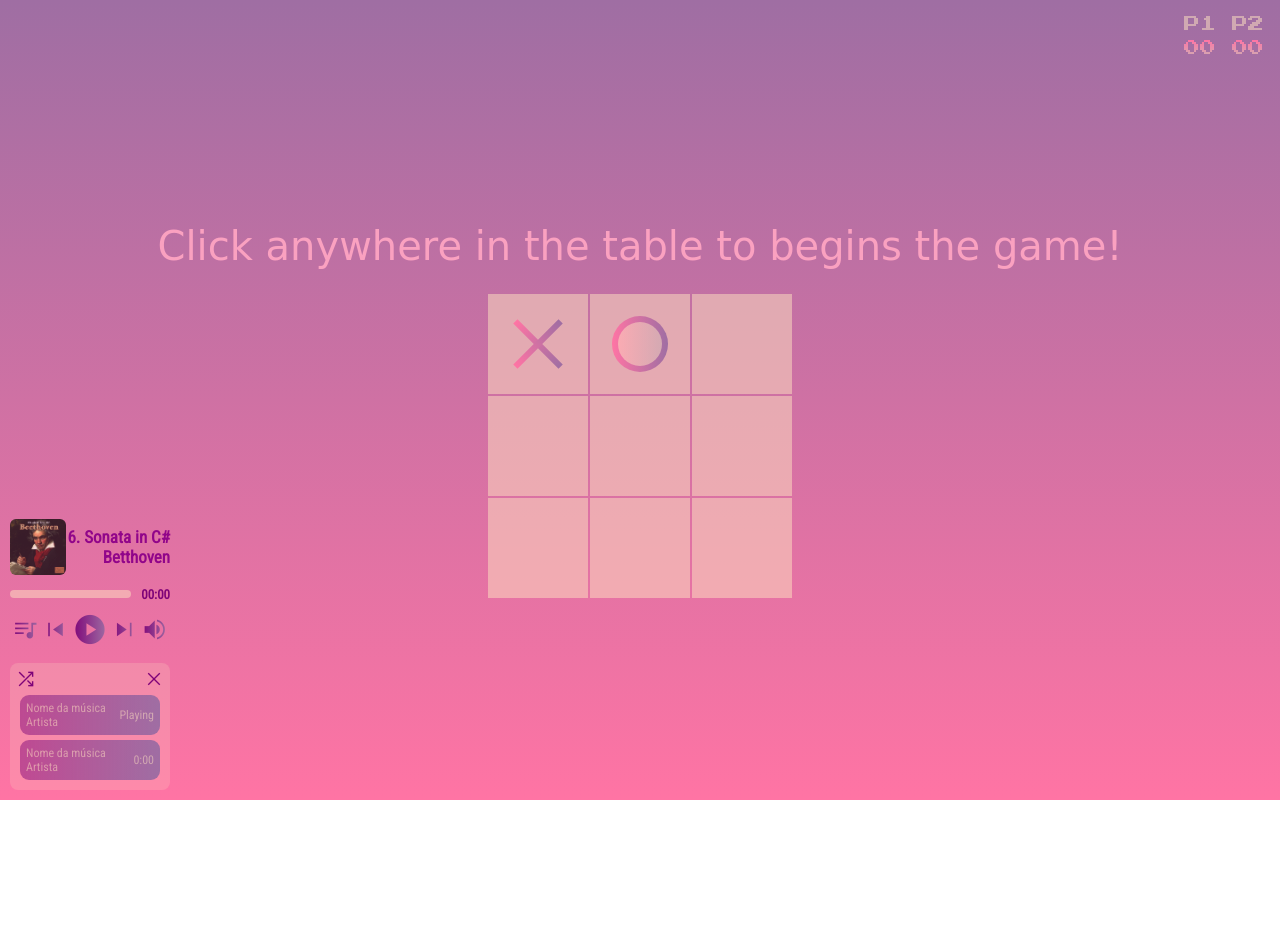
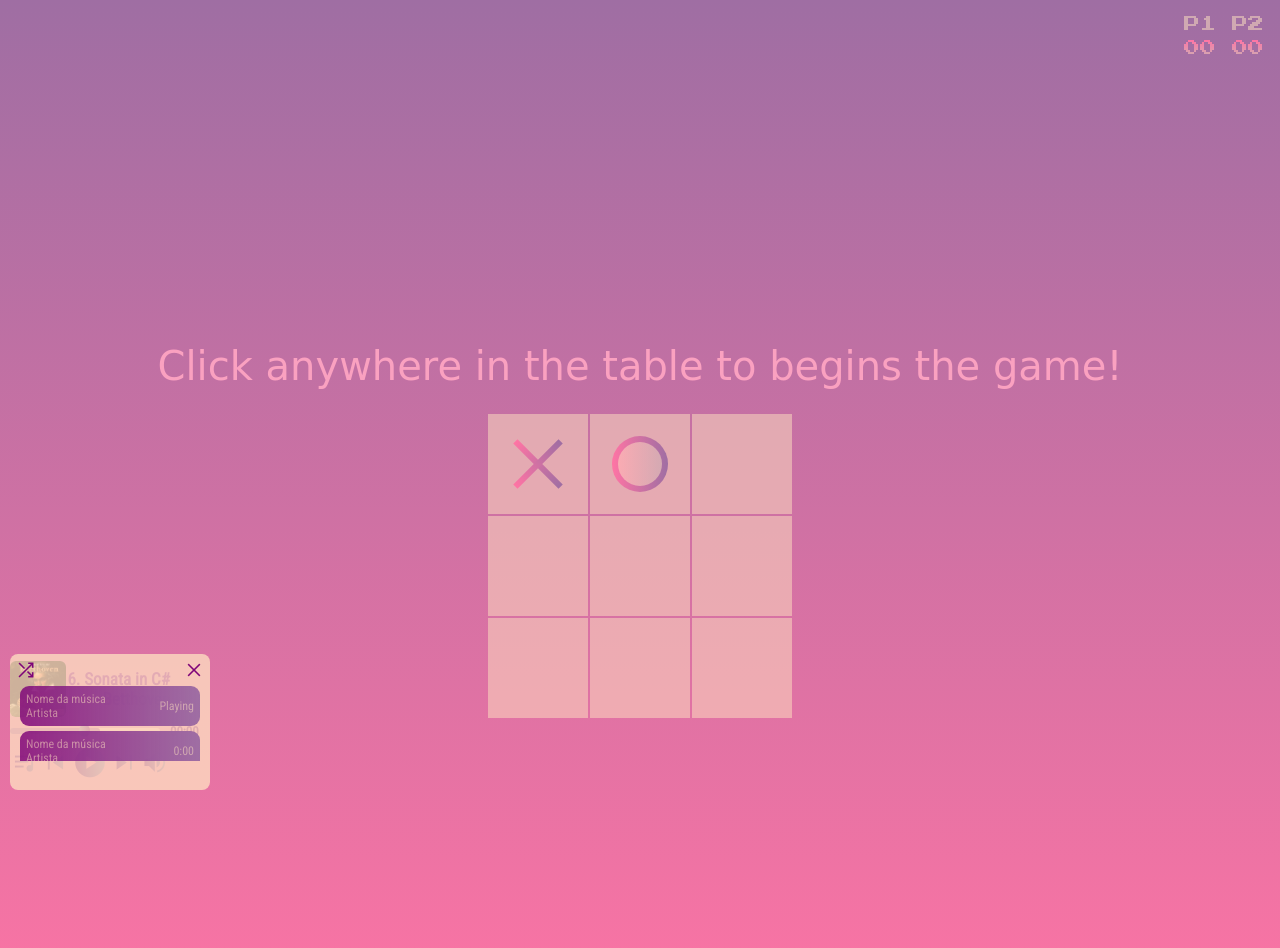
Before and after one commit to gabrielcoelh8/jogodavelha.rep, a plain HTML site: page index.html in a window 1280 px wide. Both pictures are taken after a click on the element "queue_music". Before the commit the page ends 800 px from the top, so only its background shows below. Drawn offline with nearby package versions, Linux system fonts and the light colour scheme; a web font is replaced by a local one.

Commit message:
commit 2

```diff
--- a/css/style.css
+++ b/css/style.css
@@ -34,7 +34,7 @@ body{
     justify-content: center;
     align-items: center;
     background: linear-gradient(to top, var(--pink) 0%, var(--violet) 100%);
-    height: 100vh;
+    height: 65rem;
 }
 
 .container {
@@ -74,6 +74,7 @@ body{
 }
 .placar .pontos{
     background-image: linear-gradient(to bottom, var(--pink) 0%, var(--back-cel) 100%);
+    background-clip: text;
     -webkit-background-clip: text;
     -webkit-text-fill-color: transparent;
     -moz-background-clip: text;
@@ -162,8 +163,9 @@ music
     display: flex;
     flex-direction: column;
     position: fixed;
+    left: 0;
     bottom: 0;
-    left: 0;
+    height: fit-content;
 }
 img {
     width: 7vh;
@@ -178,6 +180,7 @@ img {
     flex-direction: column;
     justify-content: center;
     font-family: 'Roboto Condensed', sans-serif;
+    top: 100px;
 }
 .about {
     display: flex;
@@ -198,6 +201,8 @@ img {
     width: 20vh;
     margin-bottom: 10px;
     margin-top: 10px;
+    height: 8px;
+    cursor: pointer;
 }
 .cover, .progress, .btns{
     display: flex;
@@ -214,20 +219,51 @@ img {
     font-size: 27px;
     cursor: pointer;
     background: linear-gradient(to right, #7e0378, var(--violet));
+    background-clip: text;
     -webkit-background-clip: text;
     -webkit-text-fill-color: transparent;
 }
 .btns span:nth-child(3n){
     font-size: 35px;
 }
+ /*
+ EXPERIMENTAL
+ */
+.line{
+    box-sizing: border-box;
+    min-width: 150px;
+    display: flex;
+    flex-direction: row;
+}
 #bar{
     content: "";
-    width: 100%;
-    height: 8px;
+    position: relative;
+    width: 150px;
+    height: 6px;
     border-radius: 15px;
     background: var(--back-cel);
 }
-
+#bar::before{
+    content: "";
+    position: absolute;
+    width: 60%;
+    height: inherit;
+    border-radius: 15px;
+    background:#8a1884a2;
+}
+#circle{
+    content: "";
+    position: absolute;
+    align-self: center;
+    right: 50%;
+    width: 6%;
+    height: 13px;
+    border-radius: 50%;
+    background: linear-gradient(to left, #7e0378, var(--violet));
+}
+/*
+*
+*/
 .timer {
     font-weight: bold;
     font-size: 13px;
@@ -238,7 +274,7 @@ img {
 .material-symbols-outlined {
     font-variation-settings:
     'FILL' 1,
-    'wght' 400,
+    'wght' 500,
     'GRAD' 0,
     'opsz' 48
 }
@@ -246,11 +282,22 @@ img {
 submenu - musiclist
 */
 .music-list{
-    background-color: rgba(255, 227, 194, 0.2);
+    background-color: rgba(255, 227, 194, 0.75);
     border-radius: 8px;
     padding: 5px;
-    height: fit-content;
+    height: 3vh;
+    width: 200px;
     margin: 0px 10px 10px 10px;
+    opacity: 0;
+    position: absolute;
+    bottom: 0;
+    pointer-events: none;
+    transition: all 0.14s ease-out;
+}
+.music-list.show{
+    opacity: 1;
+    height: 17vh;
+    pointer-events: auto;
 }
 .music-list .conf{
     display: flex;
@@ -264,6 +311,11 @@ submenu - musiclist
 }
 .music-list ul{
     list-style-type: none;
+    max-height: 10vh;
+    overflow-y: auto;
+}
+.music-list ul::-webkit-scrollbar{
+    width: 0;
 }
 .music-list li{
     font-family: 'Roboto Condensed', sans-serif;
@@ -272,8 +324,8 @@ submenu - musiclist
     margin: 5px;
     border-radius: 9px;
     color: var(--back-cel);
-    background: linear-gradient(to right, #7e03787a, var(--violet));
-    font-size: 0.75em;
+    background: linear-gradient(to right, #7e0378d5, var(--violet));
+    font-size: 12px;
     padding: 6px;
     height: fit-content;
 }
--- a/index.html
+++ b/index.html
@@ -11,6 +11,7 @@
 </head>
 
 <body>
+    <div class="wrapper">
     <div class="placar">
         <div class="labels">
         <span id="lbl-x">P1</span>
@@ -87,8 +88,7 @@
         </div>
     </div>
 
-    <div class="side">
-
+<div class="side">
     <div class="music">
         <div class="about">
             <div class="cover">
@@ -100,11 +100,14 @@
             </div>
         </div>
         <div class="progress">
+            <div class="line">
             <span id="bar"></span>
+            <span id="circle"></span>
+            </div>
             <span class="timer">00:00</span>
         </div>
         <div class="btns">
-            <span class="material-symbols-outlined">queue_music</span>
+            <span id="btnqueue" class="material-symbols-outlined">queue_music</span>
             <span class="material-symbols-outlined">skip_previous</span>
             <span class="material-symbols-outlined">play_circle</span>
             <span class="material-symbols-outlined">skip_next</span>
@@ -115,8 +118,9 @@
     <div class="music-list">
         <div class="conf">
             <span class="material-symbols-outlined">shuffle</span>
-            <span class="material-symbols-outlined">close</span>
+            <span id="close" class="material-symbols-outlined">close</span>
         </div>
+
         <div class="list">
             <ul>
                 <li>
@@ -141,10 +145,11 @@
                         </div>
                     </div>
                 </li>
-            </ul>
+                </ul>
+            </div>
         </div>
     </div>
-
-    </div>
+</div>
+<script src="script/script.js"></script>
 </body>
 </html>
--- a/script/script.js
+++ b/script/script.js
@@ -0,0 +1,13 @@
+const wrapper = document.querySelector(".wrapper"),
+musicList = wrapper.querySelector(".music-list"),
+openQueue = wrapper.querySelector("#btnqueue"),
+closeQueue = musicList.querySelector("#close");
+
+
+openQueue.addEventListener("click", ()=>{
+    musicList.classList.toggle("show");
+});
+
+closeQueue.addEventListener("click", ()=>{
+    openQueue.click();
+});
```
